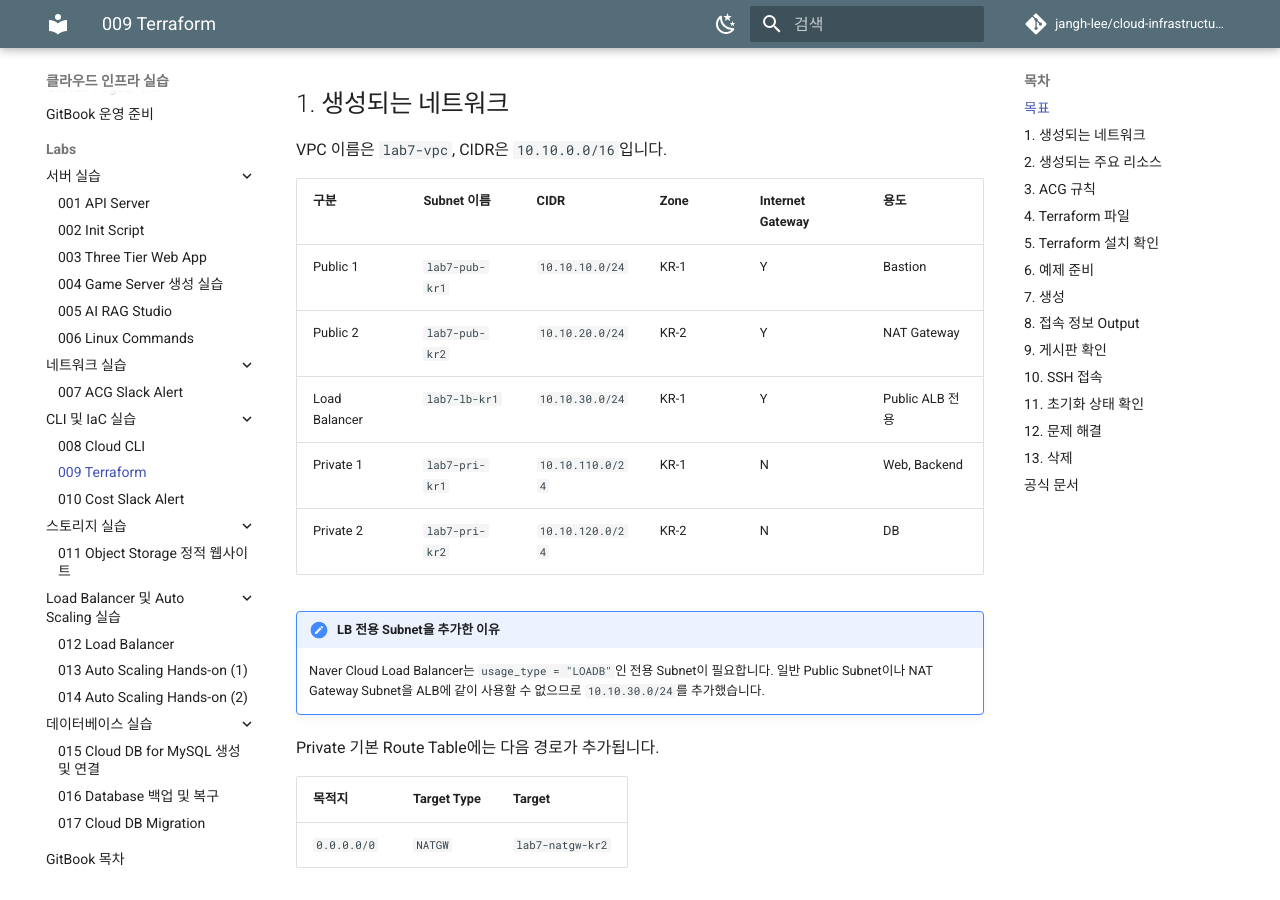
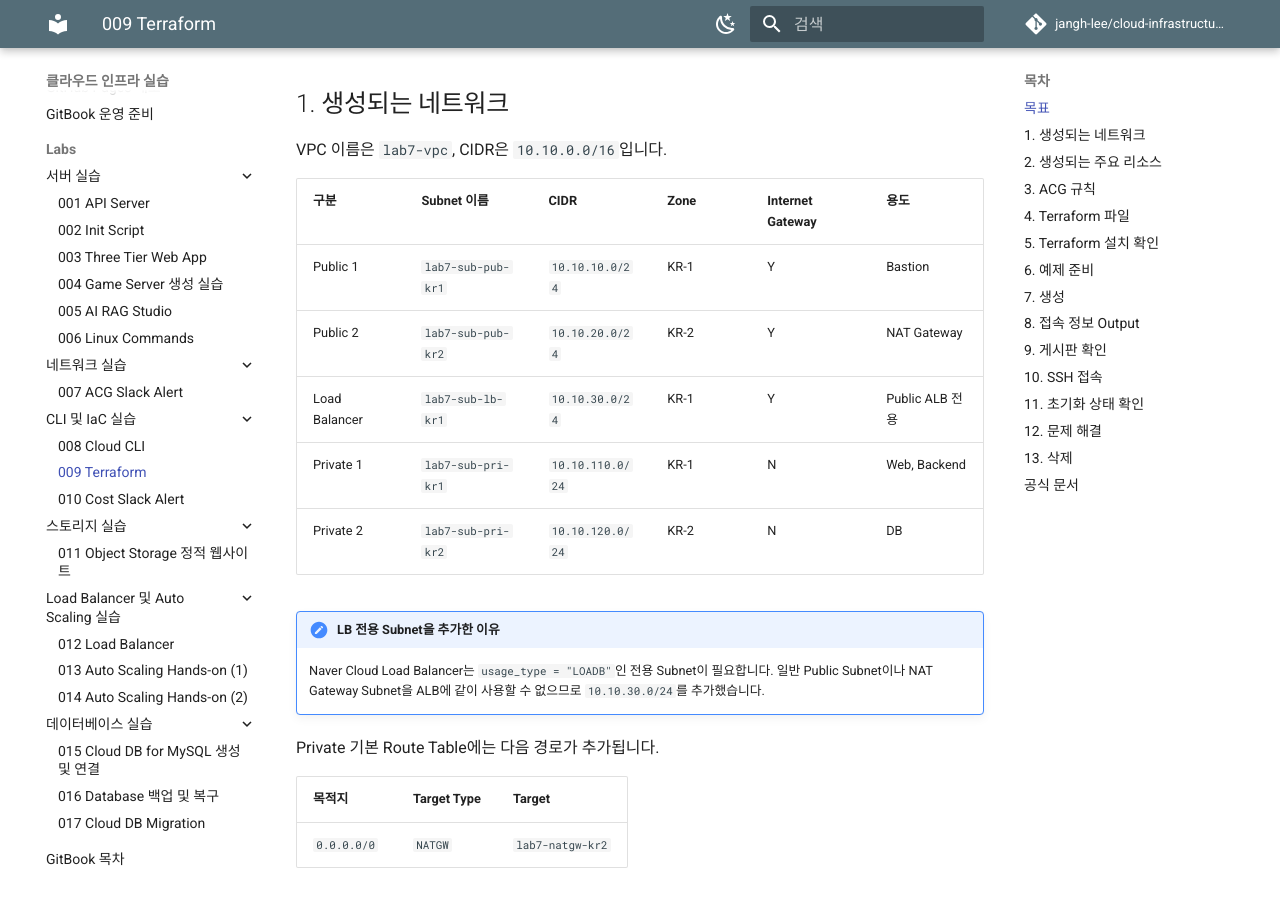
Before and after one commit to jangh-lee/cloud-infrastructure-lecture-example, an MkDocs documentation site: the page built from gitbook/labs/009-terraform.md, in a window 1280 px wide and 900 px high, scrolled down 562 px. Built offline with MkDocs 1.6.1 and Material for MkDocs 9.7.7, drawn with Linux system fonts in a browser that asks for light colours; comment, search, counter and statistics services are not loaded.

Commit message:
Standardize lab7 subnet names

```diff
--- a/gitbook/labs/009-terraform.md
+++ b/gitbook/labs/009-terraform.md
@@ -28,11 +28,11 @@
 
 | 구분 | Subnet 이름 | CIDR | Zone | Internet Gateway | 용도 |
 | --- | --- | --- | --- | --- | --- |
-| Public 1 | `lab7-pub-kr1` | `10.10.10.0/24` | KR-1 | Y | Bastion |
-| Public 2 | `lab7-pub-kr2` | `10.10.20.0/24` | KR-2 | Y | NAT Gateway |
-| Load Balancer | `lab7-lb-kr1` | `10.10.30.0/24` | KR-1 | Y | Public ALB 전용 |
-| Private 1 | `lab7-pri-kr1` | `10.10.110.0/24` | KR-1 | N | Web, Backend |
-| Private 2 | `lab7-pri-kr2` | `10.10.120.0/24` | KR-2 | N | DB |
+| Public 1 | `lab7-sub-pub-kr1` | `10.10.10.0/24` | KR-1 | Y | Bastion |
+| Public 2 | `lab7-sub-pub-kr2` | `10.10.20.0/24` | KR-2 | Y | NAT Gateway |
+| Load Balancer | `lab7-sub-lb-kr1` | `10.10.30.0/24` | KR-1 | Y | Public ALB 전용 |
+| Private 1 | `lab7-sub-pri-kr1` | `10.10.110.0/24` | KR-1 | N | Web, Backend |
+| Private 2 | `lab7-sub-pri-kr2` | `10.10.120.0/24` | KR-2 | N | DB |
 
 !!! note "LB 전용 Subnet을 추가한 이유"
     Naver Cloud Load Balancer는 `usage_type = "LOADB"`인 전용 Subnet이 필요합니다. 일반 Public Subnet이나 NAT Gateway Subnet을 ALB에 같이 사용할 수 없으므로 `10.10.30.0/24`를 추가했습니다.
```
Also changed, not shown: 009-terraform/README.md (+5 -5 lines), 1 other file.
